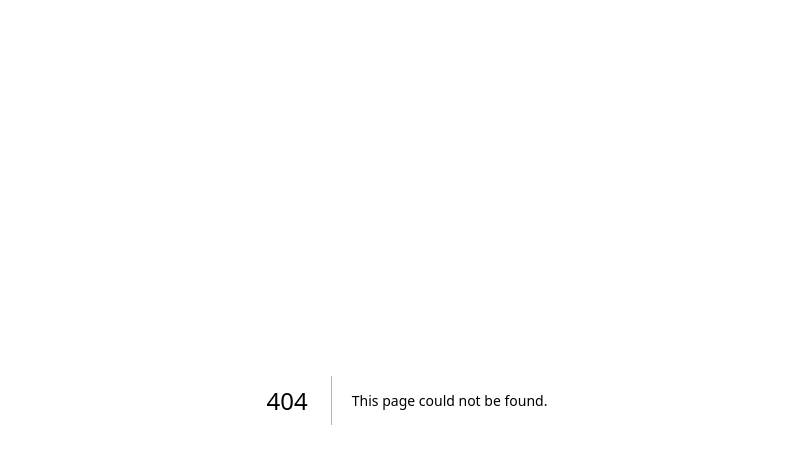
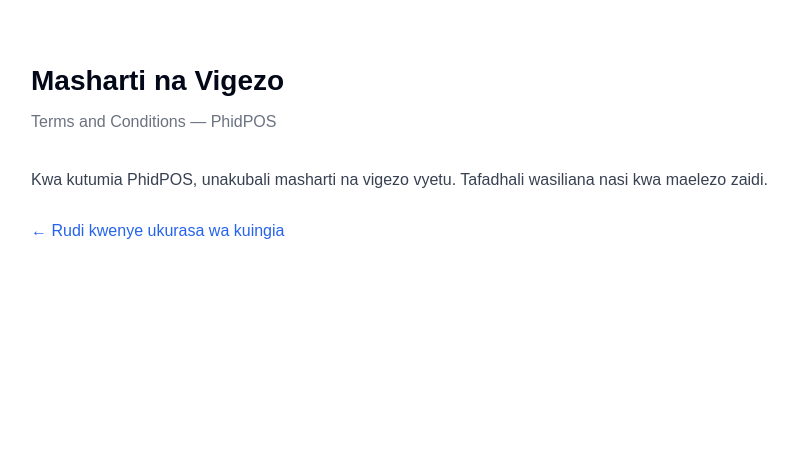
Before and after one commit to PHIDTECH/phidpos.co.tz, a Next.js app: page /terms in a window 1280 px wide. Before the commit this address had no page. Shown: the top 464 px of the page, without its empty margins (233-1031 px from the left). Built offline with nearby package versions, Linux system fonts and the light colour scheme.

Commit message:
fix: add terms page, remove href=# from login

```diff
--- /dev/null
+++ b/src/app/terms/page.tsx
@@ -0,0 +1,14 @@
+export default function TermsPage() {
+  return (
+    <div style={{ maxWidth: 800, margin: "60px auto", padding: "0 24px", fontFamily: "sans-serif" }}>
+      <h1 style={{ fontSize: 28, fontWeight: 800, marginBottom: 8 }}>Masharti na Vigezo</h1>
+      <p style={{ color: "#6b7280", marginBottom: 32 }}>Terms and Conditions — PhidPOS</p>
+      <p style={{ lineHeight: 1.8, color: "#374151" }}>
+        Kwa kutumia PhidPOS, unakubali masharti na vigezo vyetu. Tafadhali wasiliana nasi kwa maelezo zaidi.
+      </p>
+      <p style={{ marginTop: 24 }}>
+        <a href="/login" style={{ color: "#2563eb" }}>← Rudi kwenye ukurasa wa kuingia</a>
+      </p>
+    </div>
+  );
+}
```
